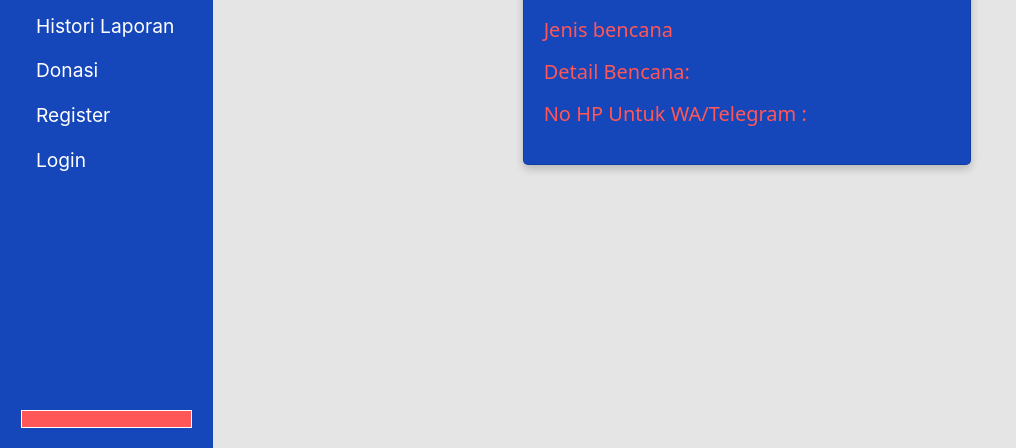
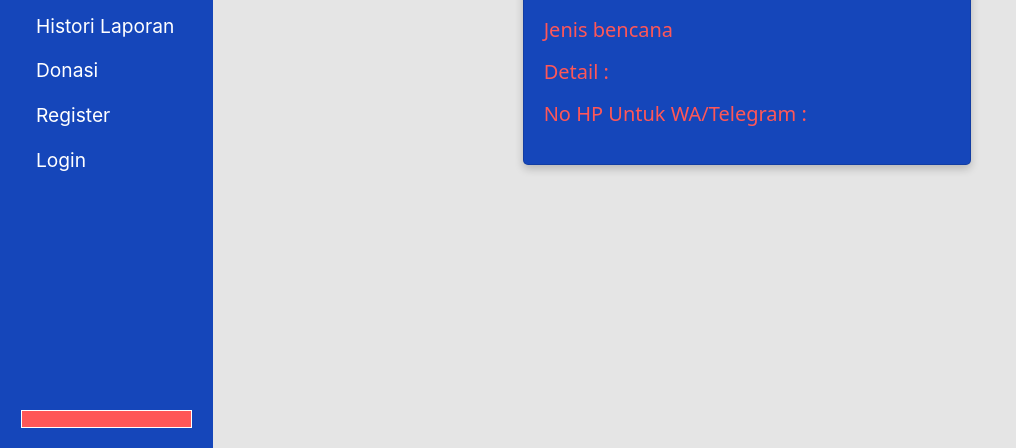
Before and after one commit to frdvndb/BencanaTracker, a CodeIgniter 4 app: template app/Views/relawan.php in a window 1280 px wide. Shown: the part 352-800 px from the top of the page, without its empty margins (0-1016 px from the left). Run offline with PHP 8.4 and a stand-in for CodeIgniter, Linux system fonts and the light colour scheme; the template is opened without the code that fills it, so the values that code supplies are empty; some libraries are stand-ins or nearby versions.

Commit message:
ganti sikit

```diff
--- a/app/Views/relawan.php
+++ b/app/Views/relawan.php
@@ -201,7 +201,7 @@
                 <p><?= $relawan['nama'] ?></p>
                 <h5>Jenis bencana </h5>
                 <p><?= $relawan['jenis_bencana'] ?></p>
-                <h5>Detail Bencana:</h5>
+                <h5>Detail :</h5>
                 <p><?= $relawan['detail'] ?></p>
                 <h5>No HP Untuk WA/Telegram :</h5>
                 <p><?= $relawan['no_hp'] ?></p>
```
